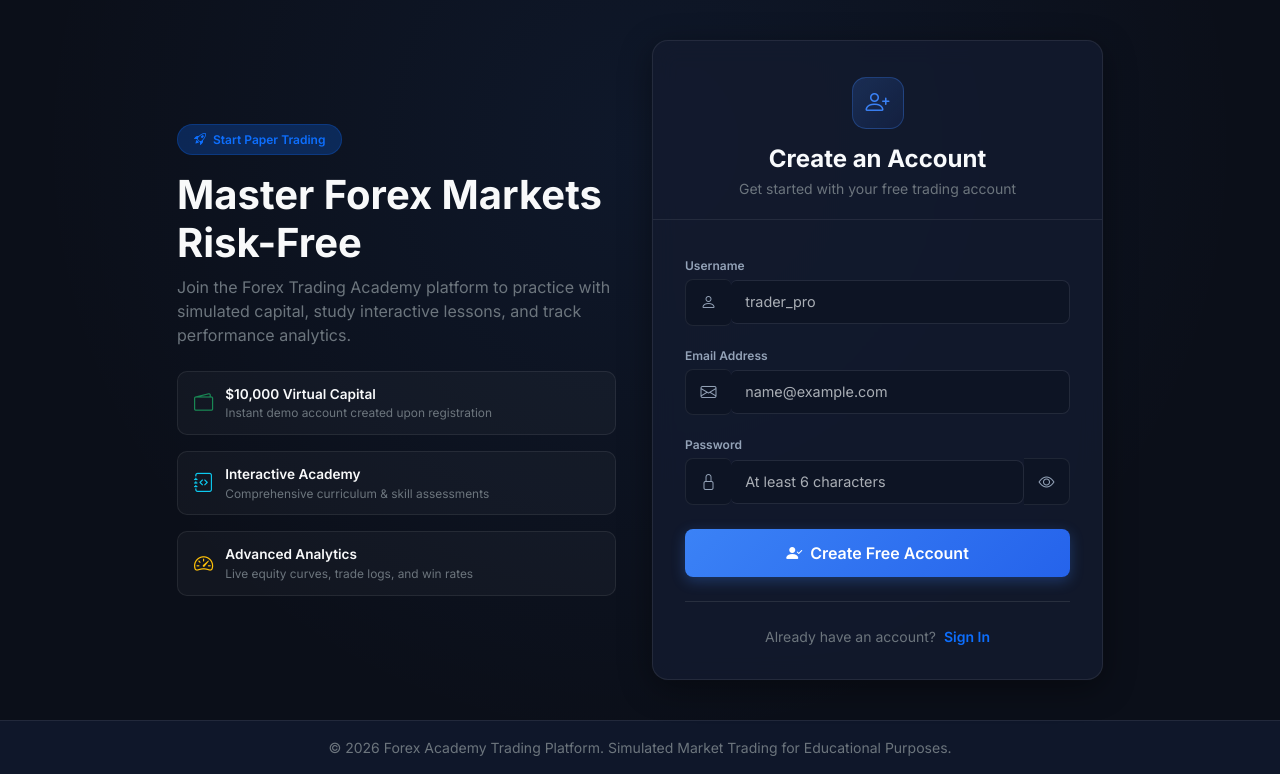
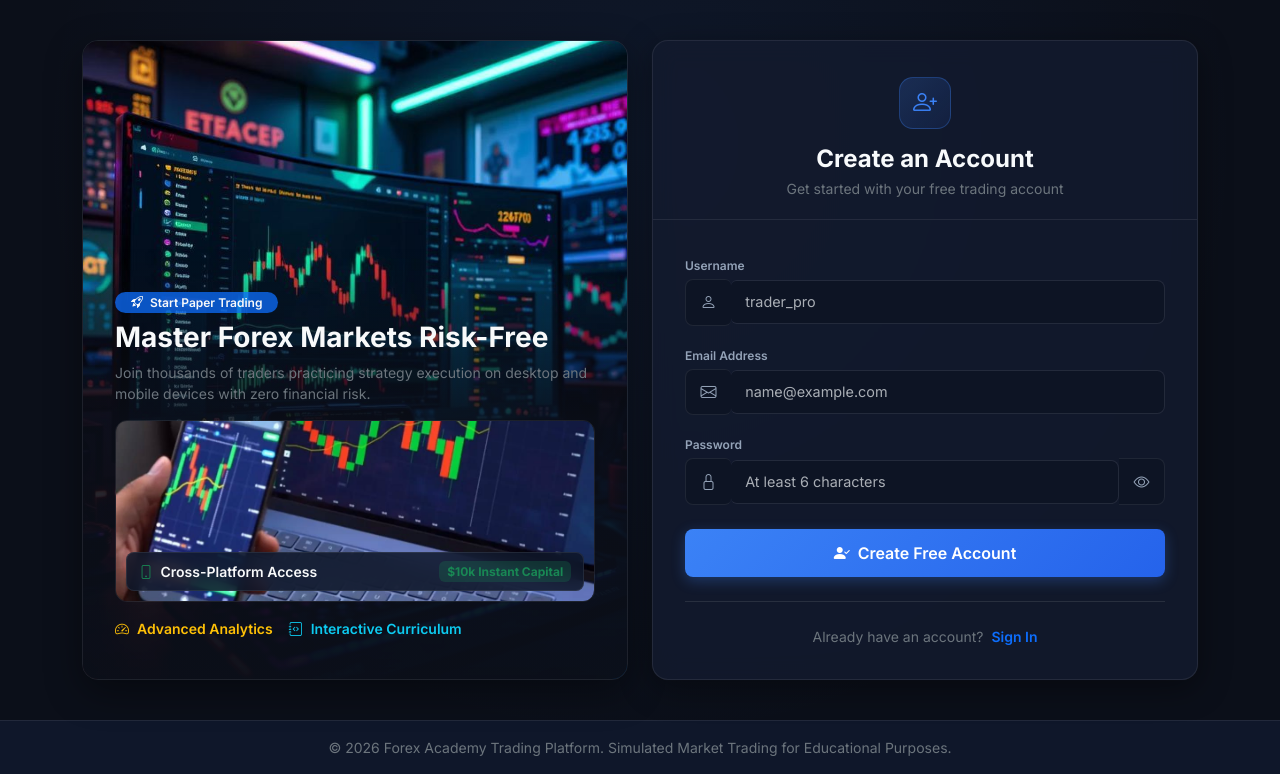
Before and after one commit to NantambiM/Forex_Trading_Academy_Platform, a Flask app: page /register in a window 1280 px wide. Shown: the part 71-845 px from the top of the page. Run offline with Flask 3, Linux system fonts and the light colour scheme.

Commit message:
added some images to enhance the looks

```diff
--- a/app/static/css/style.css
+++ b/app/static/css/style.css
@@ -615,3 +615,75 @@ footer {
     justify-content: center;
     font-size: 1.25rem;
 }
+
+/* Image Enhancements & Hero Banner Styles */
+.auth-hero-img-container {
+    position: relative;
+    border-radius: 16px;
+    overflow: hidden;
+    border: 1px solid var(--border-color);
+    box-shadow: 0 12px 36px rgba(0, 0, 0, 0.4);
+    height: 100%;
+    min-height: 480px;
+    display: flex;
+    flex-direction: column;
+    justify-content: flex-end;
+}
+
+.auth-hero-img-bg {
+    position: absolute;
+    top: 0;
+    left: 0;
+    width: 100%;
+    height: 100%;
+    object-fit: cover;
+    object-position: center;
+    transition: transform 0.6s cubic-bezier(0.16, 1, 0.3, 1);
+}
+
+.auth-hero-img-container:hover .auth-hero-img-bg {
+    transform: scale(1.04);
+}
+
+.auth-hero-overlay {
+    position: relative;
+    z-index: 2;
+    padding: 2.5rem 2rem;
+    background: linear-gradient(180deg, rgba(11, 15, 25, 0) 0%, rgba(11, 15, 25, 0.85) 40%, rgba(11, 15, 25, 0.98) 100%);
+}
+
+.profile-banner-with-bg {
+    background: linear-gradient(135deg, rgba(15, 23, 42, 0.88) 0%, rgba(19, 27, 46, 0.94) 100%), url('../img/f4.jpg') center/cover no-repeat !important;
+    border: 1px solid var(--border-accent);
+    box-shadow: 0 8px 32px rgba(0, 0, 0, 0.4);
+}
+
+.img-card-preview {
+    border-radius: 12px;
+    overflow: hidden;
+    border: 1px solid var(--border-color);
+    position: relative;
+}
+
+.img-card-preview img {
+    width: 100%;
+    height: 180px;
+    object-fit: cover;
+    transition: transform 0.4s ease;
+}
+
+.img-card-preview:hover img {
+    transform: scale(1.05);
+}
+
+.img-card-overlay-tag {
+    position: absolute;
+    bottom: 10px;
+    left: 10px;
+    right: 10px;
+    background: rgba(15, 23, 42, 0.85);
+    backdrop-filter: blur(8px);
+    border: 1px solid var(--border-color);
+    border-radius: 8px;
+    padding: 0.5rem 0.75rem;
+}
--- a/app/templates/register.html
+++ b/app/templates/register.html
@@ -5,47 +5,42 @@
 {% block content %}
 <div class="auth-wrapper">
     <div class="container">
-        <div class="row justify-content-center align-items-center g-4">
-            <!-- Left Side Features (On larger screens) -->
-            <div class="col-12 col-lg-5 d-none d-lg-block pe-lg-4">
-                <div class="mb-4">
-                    <span class="badge bg-primary bg-opacity-25 text-primary border border-primary border-opacity-25 px-3 py-2 rounded-pill small fw-semibold">
-                        <i class="bi bi-rocket-takeoff me-1"></i> Start Paper Trading
-                    </span>
-                    <h2 class="display-6 fw-bold mt-3 text-light">Master Forex Markets Risk-Free</h2>
-                    <p class="text-secondary">Join the Forex Trading Academy platform to practice with simulated capital, study interactive lessons, and track performance analytics.</p>
-                </div>
+        <div class="row justify-content-center align-items-stretch g-4">
+            <!-- Left Side Image Hero Showcase -->
+            <div class="col-12 col-lg-6 d-none d-lg-block">
+                <div class="auth-hero-img-container">
+                    <img src="{{ url_for('static', filename='img/f2.jpg') }}" alt="Futuristic Trading Desk" class="auth-hero-img-bg">
+                    <div class="auth-hero-overlay">
+                        <span class="badge bg-primary bg-opacity-75 text-light mb-2 px-3 py-1 rounded-pill small fw-semibold">
+                            <i class="bi bi-rocket-takeoff me-1"></i> Start Paper Trading
+                        </span>
+                        <h3 class="fw-bold text-light mb-2">Master Forex Markets Risk-Free</h3>
+                        <p class="text-secondary small mb-3">Join thousands of traders practicing strategy execution on desktop and mobile devices with zero financial risk.</p>
 
-                <div class="d-flex flex-column gap-3">
-                    <div class="auth-feature-badge">
-                        <i class="bi bi-wallet2 text-success"></i>
-                        <div>
-                            <div class="fw-semibold text-light">$10,000 Virtual Capital</div>
-                            <div class="small text-secondary">Instant demo account created upon registration</div>
+                        <!-- Inline Preview Feature Card with f5.jpg -->
+                        <div class="img-card-preview mb-3">
+                            <img src="{{ url_for('static', filename='img/f5.jpg') }}" alt="Mobile & Laptop Trading">
+                            <div class="img-card-overlay-tag d-flex align-items-center justify-content-between">
+                                <span class="small text-light fw-semibold"><i class="bi bi-phone text-success me-1"></i> Cross-Platform Access</span>
+                                <span class="badge bg-success bg-opacity-25 text-success small">$10k Instant Capital</span>
+                            </div>
                         </div>
-                    </div>
 
-                    <div class="auth-feature-badge">
-                        <i class="bi bi-journal-code text-info"></i>
-                        <div>
-                            <div class="fw-semibold text-light">Interactive Academy</div>
-                            <div class="small text-secondary">Comprehensive curriculum & skill assessments</div>
-                        </div>
-                    </div>
-
-                    <div class="auth-feature-badge">
-                        <i class="bi bi-speedometer2 text-warning"></i>
-                        <div>
-                            <div class="fw-semibold text-light">Advanced Analytics</div>
-                            <div class="small text-secondary">Live equity curves, trade logs, and win rates</div>
+                        <div class="d-flex align-items-center gap-3">
+                            <div class="d-flex align-items-center gap-2 text-warning small fw-semibold">
+                                <i class="bi bi-speedometer2"></i> Advanced Analytics
+                            </div>
+                            <div class="d-flex align-items-center gap-2 text-info small fw-semibold">
+                                <i class="bi bi-journal-code"></i> Interactive Curriculum
+                            </div>
                         </div>
                     </div>
                 </div>
             </div>
 
-            <!-- Registration Card -->
-            <div class="col-12 col-md-8 col-lg-5">
-                <div class="auth-card">
+            <!-- Right Side Registration Card -->
+            <div class="col-12 col-md-8 col-lg-6">
+                <div class="auth-card h-100 d-flex flex-column justify-content-center">
                     <div class="auth-header">
                         <div class="brand-badge">
                             <i class="bi bi-person-plus"></i>
```
Also changed, not shown: app/templates/login.html (+26 -8 lines), app/templates/profile.html (+11 -2 lines), app/static/img/f2.jpg (added), app/static/img/f3.jpg (added), app/static/img/f4.jpg (added), app/static/img/f5.jpg (added), f2.jpg (added), f3.jpg (added), f4.jpg (added), f5.jpg (added), 2 other files.
